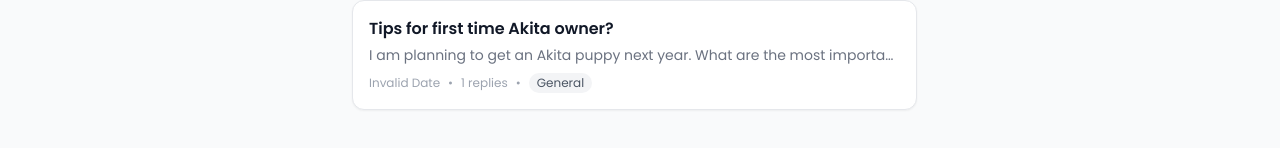
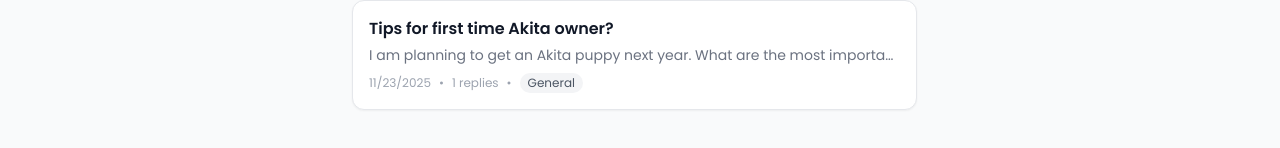
Before and after one commit to RoxyRoninRain/akita-connect-new, a React (Vite) app: page /hub in a window 1280 px wide. Shown: the part 962-1110 px from the top of the page. Built offline with nearby package versions, Linux system fonts and the light colour scheme; no server answers; the database is empty.

Commit message:
fix: resolve typescript errors in CommunityHub

```diff
--- a/src/pages/CommunityHub.tsx
+++ b/src/pages/CommunityHub.tsx
@@ -25,7 +25,7 @@ export const CommunityHub = () => {
         },
         {
             label: 'Upcoming Events',
-            value: events.filter(e => new Date(e.date) > new Date()).length,
+            value: events.filter(e => new Date(e.startDate).getTime() > Date.now()).length,
             icon: Calendar,
             color: 'text-purple-500',
             bg: 'bg-purple-50',
@@ -43,12 +43,12 @@ export const CommunityHub = () => {
 
     // Get recent activity
     const recentThreads = [...threads]
-        .sort((a, b) => new Date(b.createdAt).getTime() - new Date(a.createdAt).getTime())
+        .sort((a, b) => new Date(b.createdAt || 0).getTime() - new Date(a.createdAt || 0).getTime())
         .slice(0, 3);
 
     const upcomingEvents = [...events]
-        .filter(e => new Date(e.date) > new Date())
-        .sort((a, b) => new Date(a.date).getTime() - new Date(b.date).getTime())
+        .filter(e => new Date(e.startDate).getTime() > Date.now())
+        .sort((a, b) => new Date(a.startDate).getTime() - new Date(b.startDate).getTime())
         .slice(0, 3);
 
     const newMembers = [...users]
@@ -150,7 +150,7 @@ export const CommunityHub = () => {
                                     <h3 className="text-base font-semibold text-gray-900 mb-1">{thread.title}</h3>
                                     <p className="text-sm text-gray-500 line-clamp-1">{thread.content}</p>
                                     <div className="mt-2 flex items-center text-xs text-gray-400">
-                                        <span>{new Date(thread.createdAt).toLocaleDateString()}</span>
+                                        <span>{new Date(thread.createdAt || Date.now()).toLocaleDateString()}</span>
                                         <span className="mx-2">•</span>
                                         <span>{thread.replies.length} replies</span>
                                         <span className="mx-2">•</span>
@@ -205,8 +205,8 @@ export const CommunityHub = () => {
                                     <Link key={event.id} to={`/events/${event.id}`} className="block group">
                                         <div className="flex space-x-3">
                                             <div className="flex-shrink-0 w-12 text-center bg-gray-50 rounded-lg p-1 border border-gray-100 group-hover:border-brand-primary transition-colors">
-                                                <span className="block text-xs font-bold text-gray-500 uppercase">{new Date(event.date).toLocaleString('default', { month: 'short' })}</span>
-                                                <span className="block text-lg font-bold text-brand-primary">{new Date(event.date).getDate()}</span>
+                                                <span className="block text-xs font-bold text-gray-500 uppercase">{new Date(event.startDate).toLocaleString('default', { month: 'short' })}</span>
+                                                <span className="block text-lg font-bold text-brand-primary">{new Date(event.startDate).getDate()}</span>
                                             </div>
                                             <div>
                                                 <p className="text-sm font-medium text-gray-900 group-hover:text-brand-primary transition-colors line-clamp-1">{event.title}</p>
```
